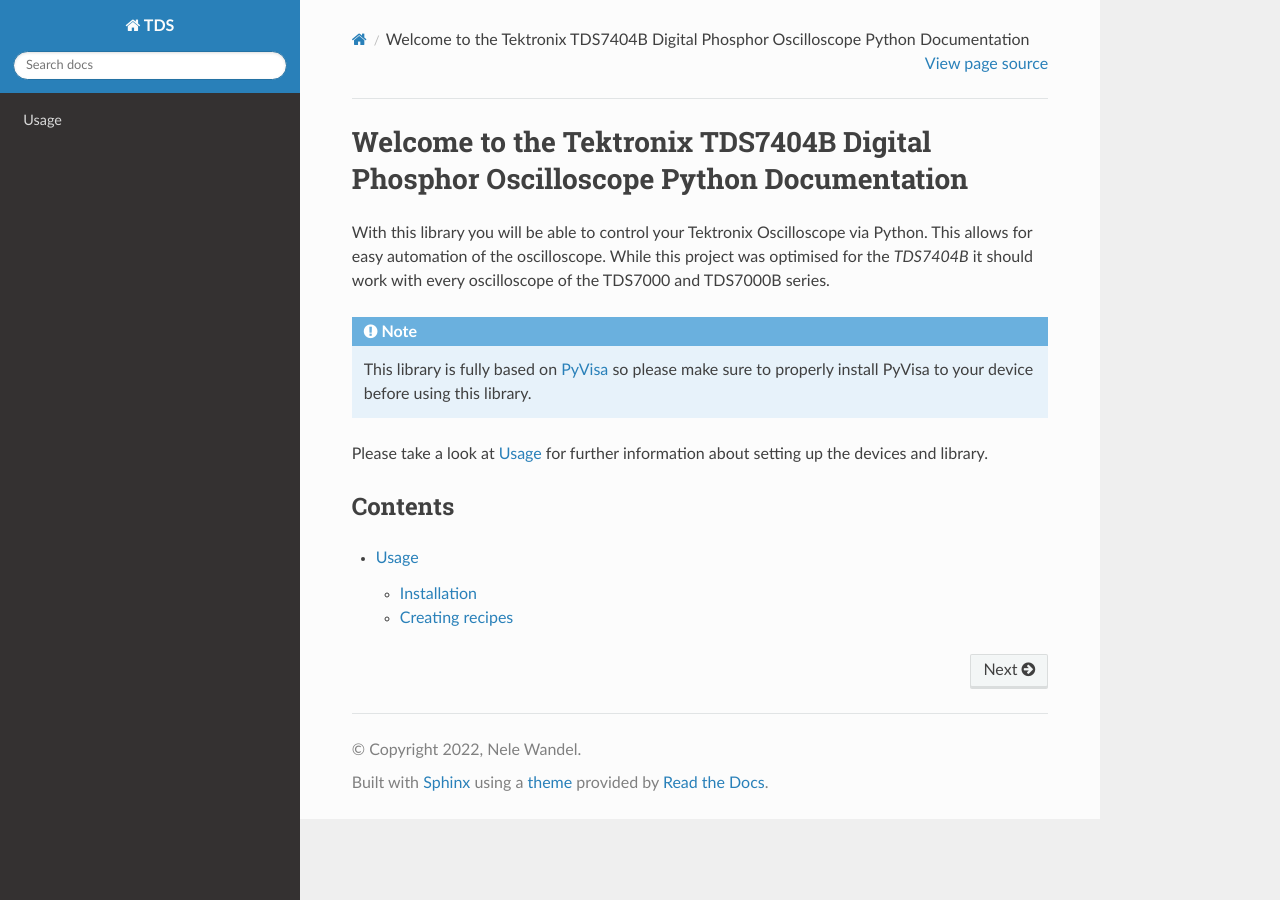
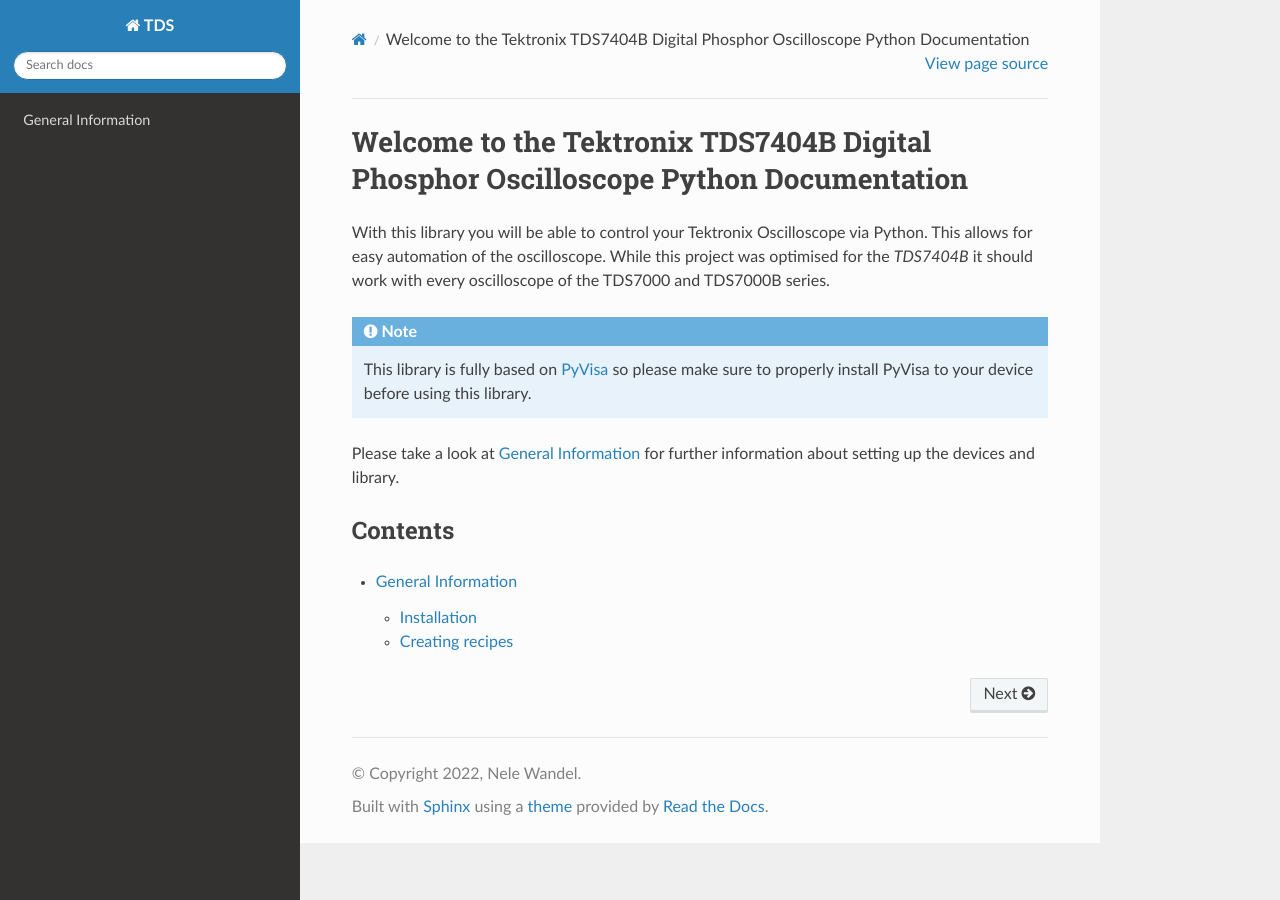
Before and after one commit to NeleWandel/TDS, a Sphinx documentation site: the page built from docs/source/index.rst, in a window 1280 px wide. Built offline with Sphinx 7.4.7 and the Read the Docs theme 2.0.0, drawn with Linux system fonts in a browser that asks for light colours; pages that are not in the unit, such as notebooks, are missing from menus.

Commit message:
Update General Information.rst

```diff
--- a/docs/source/General Information.rst
+++ b/docs/source/General Information.rst
@@ -1,4 +1,4 @@
-Usage
+General Information
 =====
 
 .. _installation:
```
